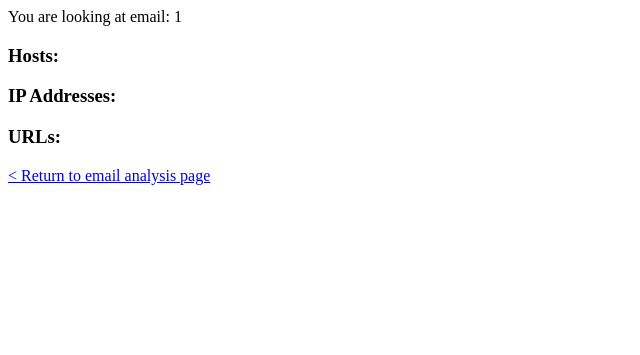
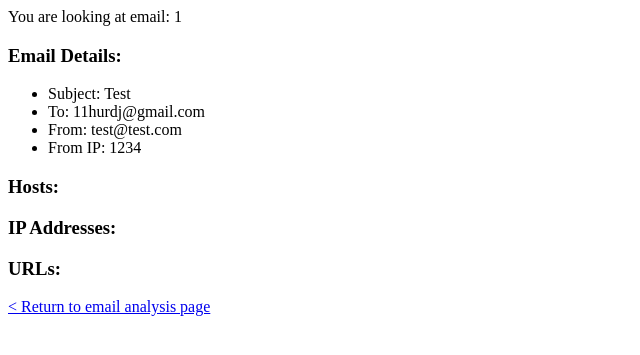
Before and after one commit to fhightower/correo-django, a Django app: page /email/1/ in a window 1280 px wide. Shown: the top 355 px of the page, without its empty margins (0-640 px from the left). Run offline with Django 3.2, Linux system fonts and the light colour scheme; data comes from the database, SQL or seed files in the repository; data that the repository does not hold is empty.

Commit message:
Built out the email details page

```diff
--- a/emailanalysis/template/emailanalysis/email-details.html
+++ b/emailanalysis/template/emailanalysis/email-details.html
@@ -1,5 +1,13 @@
 {% if email.pk %}
     <p>You are looking at email: {{ email.pk }}</p>
+
+    <h3>Email Details:</h3>
+    <ul>
+        <li>Subject: {{ email.subject }}</li>
+        <li>To: {{ email.recipient_email }}</li>
+        <li>From: {{ email.sender_email }}</li>
+        <li>From IP: {{ email.sender_ip }}</li>
+    </ul>
 
     <h3>Hosts:</h3>
     <ul>
```
